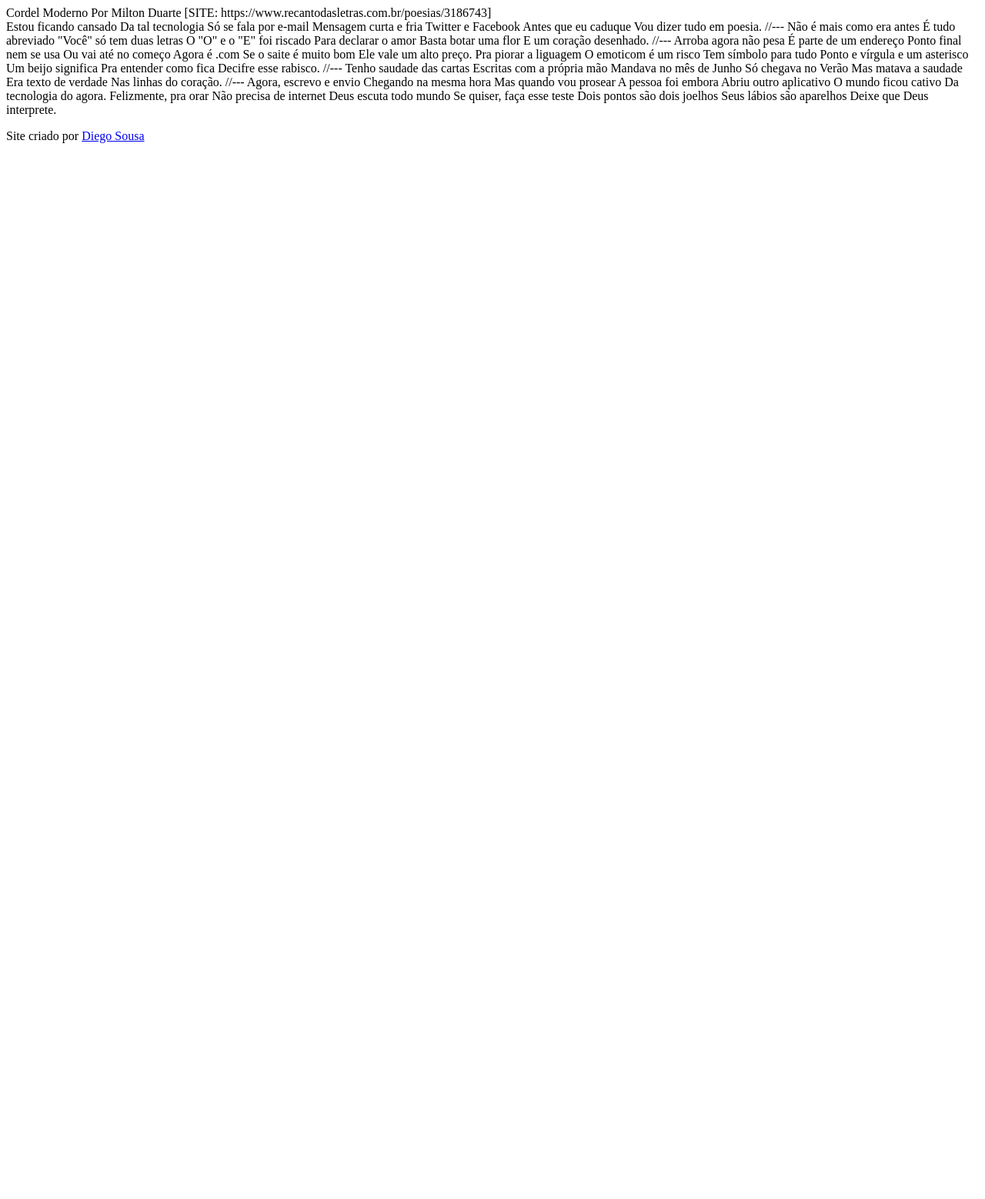
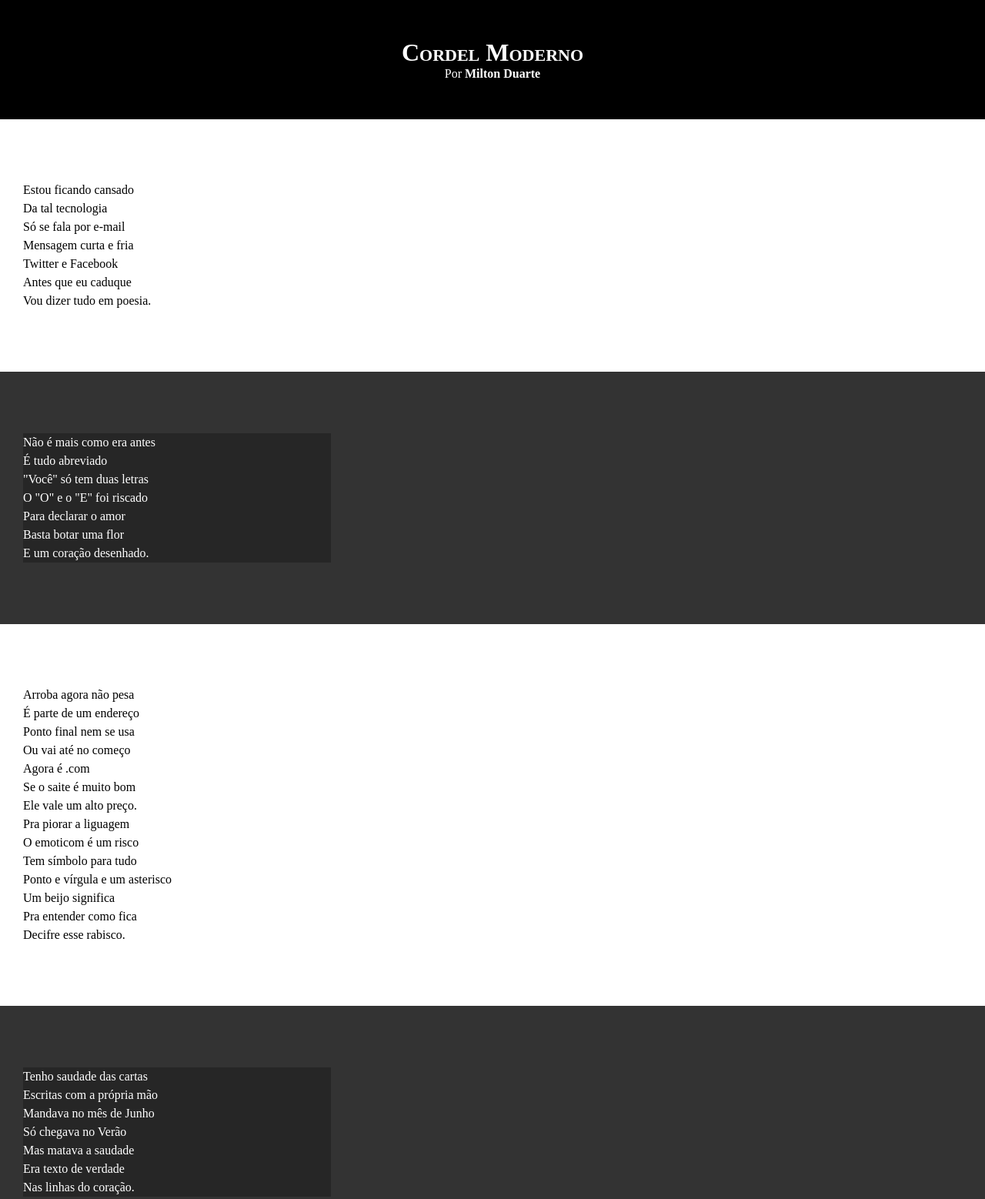
Before and after one commit to dsempresa/html-css-casa, a plain HTML site: page desafio12/index.html in a window 1280 px wide. Shown: the top 1558 px of the page at 77% size. Before the commit the page ends 800 px from the top, so only its background shows below. Drawn offline with Linux system fonts and the light colour scheme.

Commit message:
estilo dos textos

```diff
--- a/desafio12/index.html
+++ b/desafio12/index.html
@@ -5,77 +5,91 @@
     <meta http-equiv="X-UA-Compatible" content="IE=edge">
     <meta name="viewport" content="width=device-width, initial-scale=1.0">
     <title>Cordel Moderno</title>
+    <link rel="stylesheet" href="style.css">
 </head>
 <body>
     <header>
-        Cordel Moderno
-        Por Milton Duarte
-        [SITE: https://www.recantodasletras.com.br/poesias/3186743]
+        <h1>
+            Cordel Moderno
+        </h1>
+    <p>
+        Por<a href=" https://www.recantodasletras.com.br/poesias/3186743]" target="_blank"> Milton Duarte</a>
+    </p>
     </header>
+    <section class="normal">
+        <p>
+            Estou ficando cansado <br>
+            Da tal tecnologia<br>
+            Só se fala por e-mail<br>
+            Mensagem curta e fria<br>
+            Twitter e Facebook<br>
+            Antes que eu caduque<br>
+            Vou dizer tudo em poesia.
+        </p>
+    </section>
+    <section class="imagem">
+        <p>
+            Não é mais como era antes<br>
+            É tudo abreviado<br>
+            "Você" só tem duas letras<br>
+            O "O" e o "E" foi riscado<br>
+            Para declarar o amor<br>
+            Basta botar uma flor<br>
+            E um coração desenhado.
+        </p>
+    </section>
+    <section class="normal">
+        <p>
+            Arroba agora não pesa<br>
+            É parte de um endereço<br>
+            Ponto final nem se usa<br>
+            Ou vai até no começo<br>
+            Agora é .com<br>
+            Se o saite é muito bom<br>
+            Ele vale um alto preço.<br>
+        </p>
 
-    Estou ficando cansado
-    Da tal tecnologia
-    Só se fala por e-mail
-    Mensagem curta e fria
-    Twitter e Facebook
-    Antes que eu caduque
-    Vou dizer tudo em poesia.
+        <p>
+            Pra piorar a liguagem<br>
+            O emoticom é um risco<br>
+            Tem símbolo para tudo<br>
+            Ponto e vírgula e um asterisco<br>
+            Um beijo significa<br>
+            Pra entender como fica<br>
+            Decifre esse rabisco.<br>
+        </p>
+    </section>
 
-    //---
+    <section class="imagem">
+        <p>
+            Tenho saudade das cartas<br>
+            Escritas com a própria mão<br>
+            Mandava no mês de Junho<br>
+            Só chegava no Verão<br>
+            Mas matava a saudade<br>
+            Era texto de verdade<br>
+            Nas linhas do coração.<br>
+        </p>
+    </section>
 
-    Não é mais como era antes
-    É tudo abreviado
-    "Você" só tem duas letras
-    O "O" e o "E" foi riscado
-    Para declarar o amor
-    Basta botar uma flor
-    E um coração desenhado.
-
-    //---
-
-    Arroba agora não pesa
-    É parte de um endereço
-    Ponto final nem se usa
-    Ou vai até no começo
-    Agora é .com
-    Se o saite é muito bom
-    Ele vale um alto preço.
-
-    Pra piorar a liguagem
-    O emoticom é um risco
-    Tem símbolo para tudo
-    Ponto e vírgula e um asterisco
-    Um beijo significa
-    Pra entender como fica
-    Decifre esse rabisco.
-
-    //---
-
-    Tenho saudade das cartas
-    Escritas com a própria mão
-    Mandava no mês de Junho
-    Só chegava no Verão
-    Mas matava a saudade
-    Era texto de verdade
-    Nas linhas do coração.
-
-    //---
-
-    Agora, escrevo e envio
-    Chegando na mesma hora
-    Mas quando vou prosear
-    A pessoa foi embora
-    Abriu outro aplicativo
-    O mundo ficou cativo
-    Da tecnologia do agora.
-
-    Felizmente, pra orar
-    Não precisa de internet
-    Deus escuta todo mundo
-    Se quiser, faça esse teste
-    Dois pontos são dois joelhos
-    Seus lábios são aparelhos
-    Deixe que Deus interprete.
+    <section class="normal">
+        <p>
+            Agora, escrevo e envio<br>
+            Chegando na mesma hora<br>
+            Mas quando vou prosear<br>
+            A pessoa foi embora<br>
+            Abriu outro aplicativo<br>
+            O mundo ficou cativo<br>
+            Da tecnologia do agora.<br>
+            Felizmente, pra orar<br>
+            Não precisa de internet<br>
+            Deus escuta todo mundo<br>
+            Se quiser, faça esse teste<br>
+            Dois pontos são dois joelhos<br>
+            Seus lábios são aparelhos<br>
+            Deixe que Deus interprete.<br>
+        </p>
+    </section>
 
     <footer>
         <p>
--- /dev/null
+++ b/desafio12/style.css
@@ -0,0 +1,65 @@
+@charset "UTF-8";
+
+* {
+    margin: 0px;
+    padding: 0px;
+}
+
+html, body {
+    min-height: 100vh;
+    background-color: darkgray;
+}
+
+header {
+    background-color: black;
+    color: white;
+    text-align: center;
+}
+
+header > h1 {
+    padding-top: 50px;
+    font-variant: small-caps;
+}
+
+header > p {
+    padding-bottom: 50px;
+}
+
+header a, footer a {
+    color: white;
+    text-decoration: none;
+    font-weight: bolder;
+}
+
+header a:hover, footer a:hover {
+    text-decoration: underline;
+}
+
+section {
+    padding-top: 10vh;
+    padding-bottom: 10vh;
+    line-height: 1.5em;
+    padding-left: 30px;
+}
+
+section.normal {
+    background-color: white;
+    color: black;
+}
+
+section.imagem {
+    background-color: rgb(51, 51, 51);
+    color: white;
+}
+
+section.imagem > p {
+    width: 400px;
+    background-color: rgba(0, 0, 0, 0.253);
+}
+
+footer {
+    background-color: black;
+    color: white;
+    text-align: center;
+    padding: 10px;
+}
```
